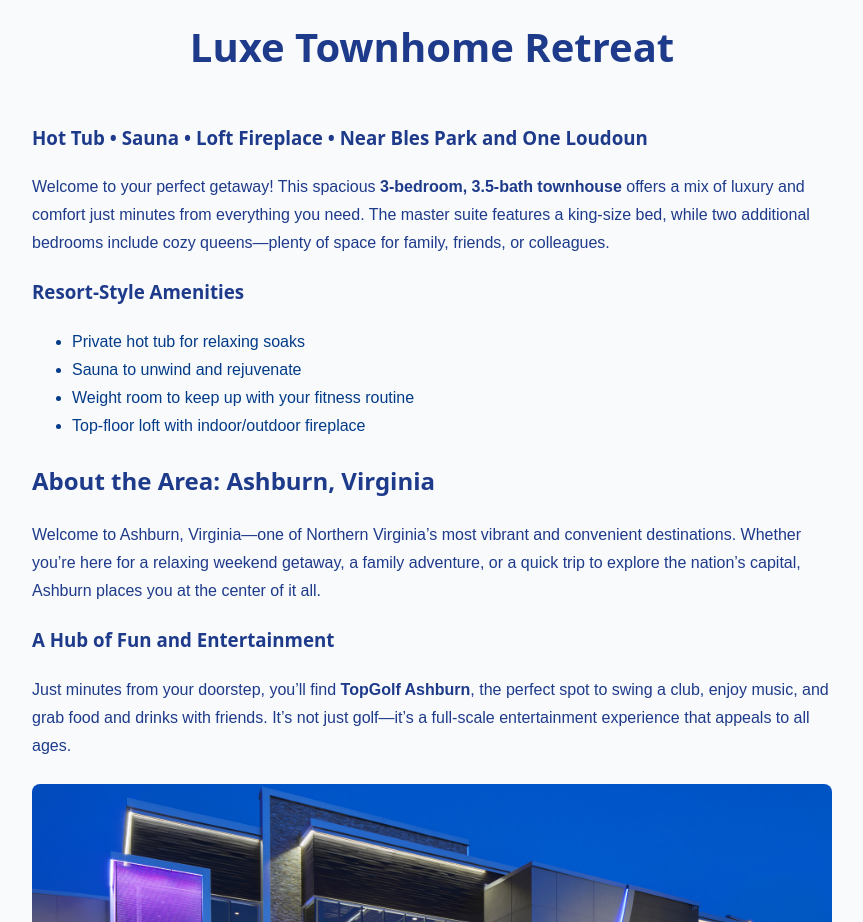
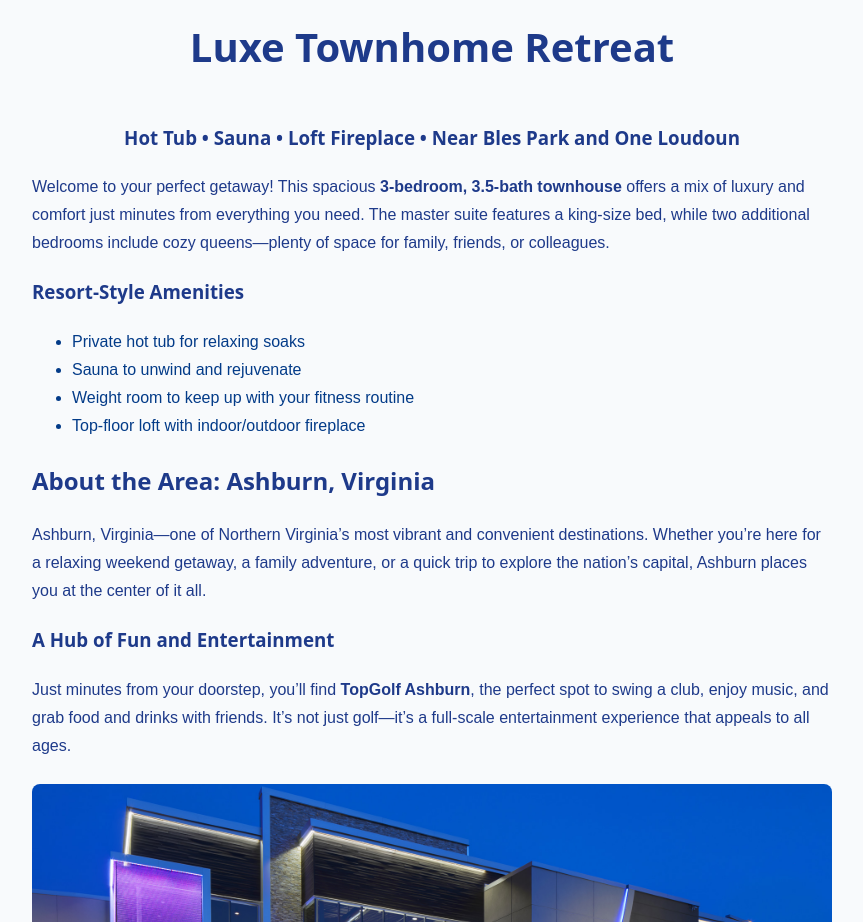
Before and after one commit to gstroman3/Myrentals, a Next.js app: page / in a window 1280 px wide. Shown: the part 860-1782 px from the top of the page, without its empty margins (208-1071 px from the left). Built offline with nearby package versions, Linux system fonts and the light colour scheme; a web font is replaced by a local one.

Commit message:
Final touch to the about page. Adding dynamic header next/booking contact page/view gallery and view about button (changes depending on what page you're on

```diff
--- a/components/HomePage.tsx
+++ b/components/HomePage.tsx
@@ -57,7 +57,7 @@ export default function HomePage(): ReactElement {
       <section id="about" className="alt-section">
           <article className="about-article">
           <h1>Luxe Townhome Retreat</h1>
-          <h3>Hot Tub • Sauna • Loft Fireplace • Near Bles Park and One Loudoun</h3>
+          <h3><center><strong>Hot Tub • Sauna • Loft Fireplace • Near Bles Park and One Loudoun</strong></center></h3>
           <p>
             Welcome to your perfect getaway! This spacious <strong>3-bedroom, 3.5-bath
             townhouse</strong> offers a mix of luxury and comfort just minutes from
@@ -74,7 +74,7 @@ export default function HomePage(): ReactElement {
           </ul>
           <h2>About the Area: Ashburn, Virginia</h2>
           <p>
-            Welcome to Ashburn, Virginia—one of Northern Virginia’s most vibrant
+            Ashburn, Virginia—one of Northern Virginia’s most vibrant
             and convenient destinations. Whether you’re here for a relaxing
             weekend getaway, a family adventure, or a quick trip to explore the
             nation’s capital, Ashburn places you at the center of it all.
```
